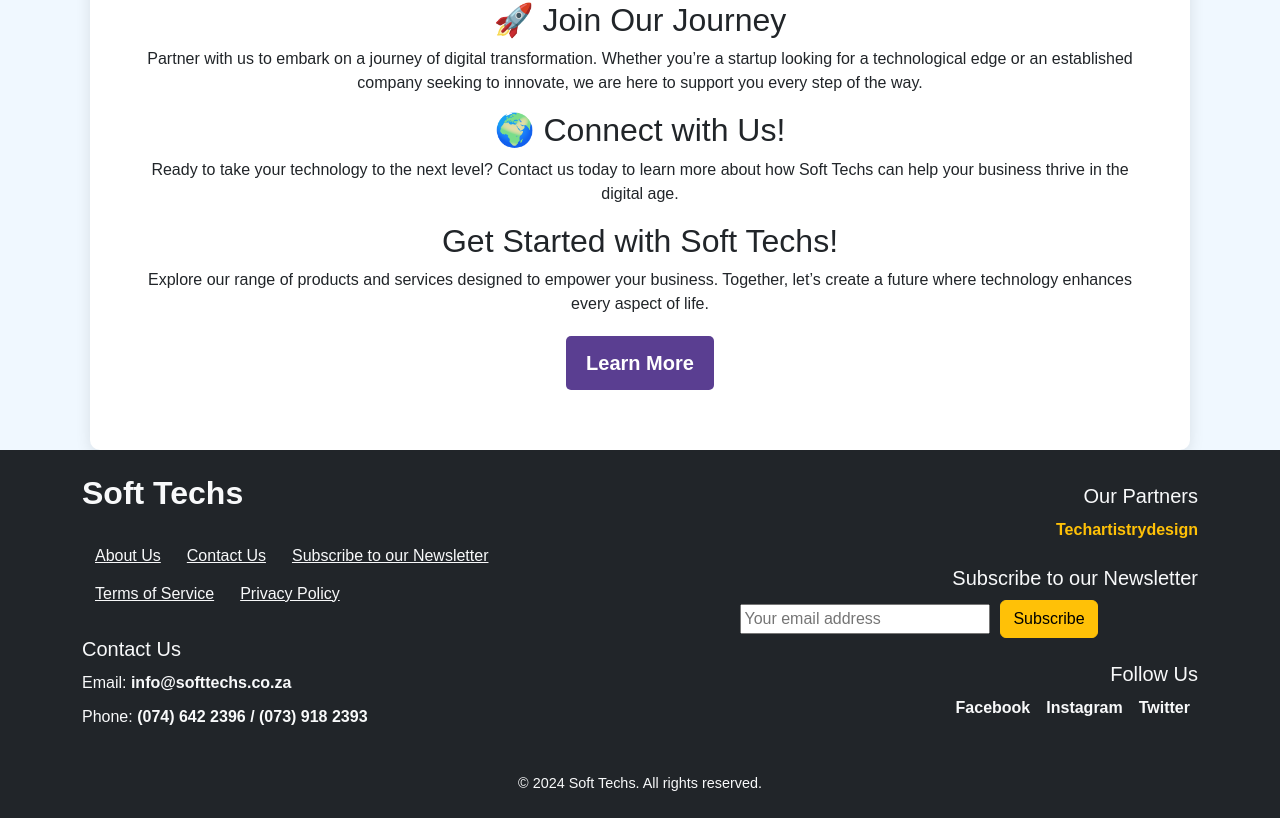
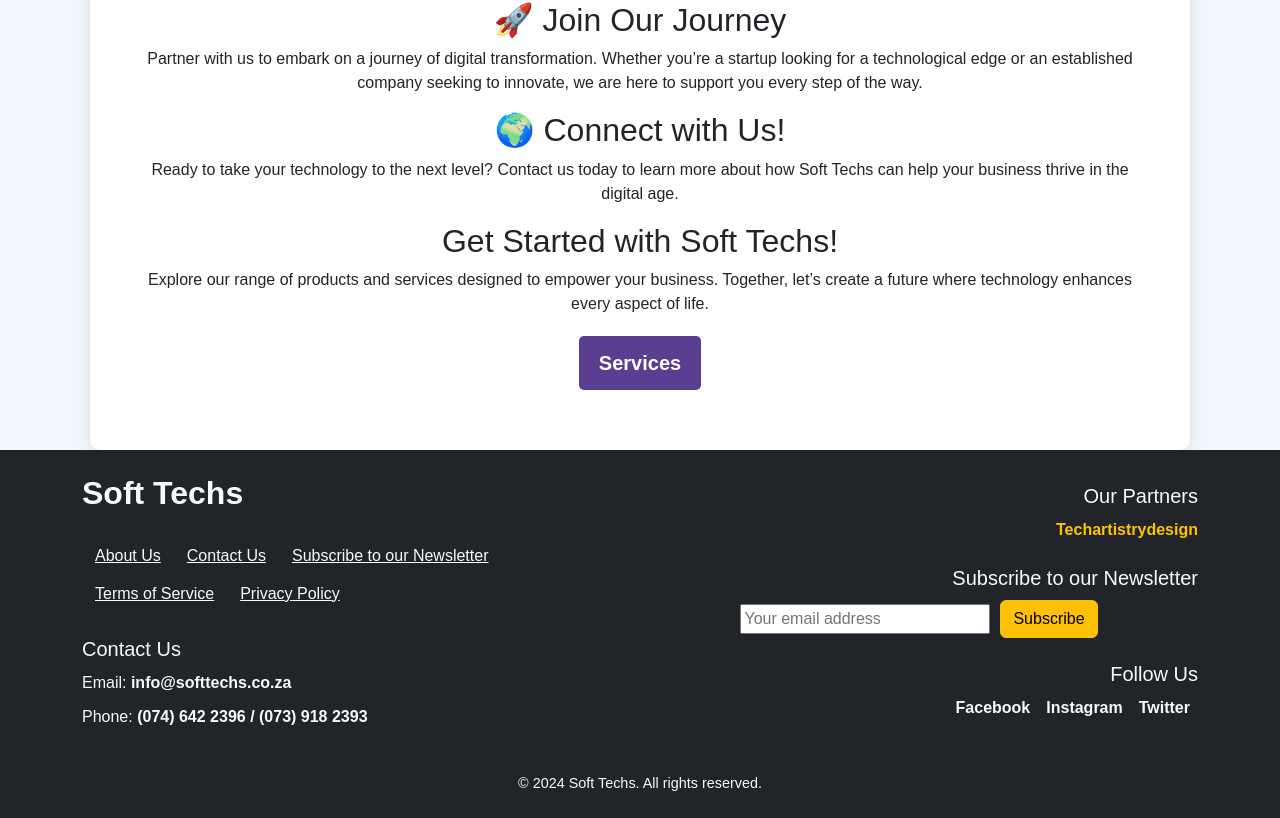
Before and after one commit to Sabelodone/soft-techs, a React (Create React App) app in the folder soft-techs/: page /learn-more in a window 1280 px wide. Shown: the part 1303-2121 px from the top of the page. Built offline with nearby package versions, Linux system fonts and the light colour scheme.

Commit message:
Increase font size and weight for h1, h2, and p for better readability and emphasis

```diff
--- a/soft-techs/src/components/LearnMorePage.js
+++ b/soft-techs/src/components/LearnMorePage.js
@@ -74,7 +74,7 @@ const LearnMorePage = () => {
       </p>
 
       <Link to="/products">
-        <button className="learn-more-button">Learn More</button>
+        <button className="learn-more-button">Services</button>
       </Link>
     </div>
   );
```
